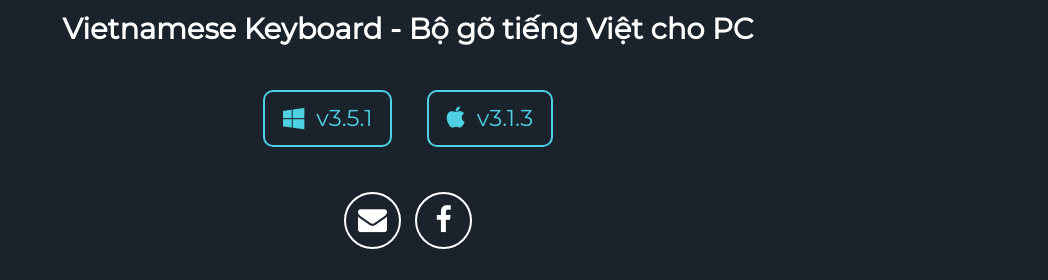
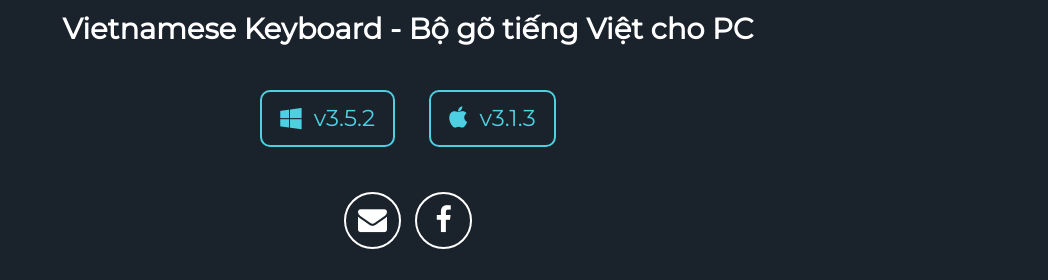
Before and after one commit to lamquangminh/EVKey, a Jekyll site: the page built from docs/index.html, in a window 1280 px wide. Shown: the part 449-729 px from the top of the page, without its empty margins (232-1280 px from the left). Built offline with Jekyll 4.4.1, drawn with Linux system fonts in a browser that asks for light colours; some web fonts are replaced.

Commit message:
Update header.html

```diff
--- a/docs/_includes/header.html
+++ b/docs/_includes/header.html
@@ -61,7 +61,7 @@
 
    <div class="download">
     <a href="https://github.com/lamquangminh/EVKey/releases/download/Release/EVKey.zip" title="Tải về cho Windows" rel="nofollow">
-      <i class="fa fa-windows"></i>&nbsp;&nbsp;<span>v3.5.1</span></a>
+      <i class="fa fa-windows"></i>&nbsp;&nbsp;<span>v3.5.2</span></a>
     <a href="https://github.com/lamquangminh/EVKey/releases/download/Release/EVKeyMac.zip" title="Tải về cho macOS" rel="nofollow">
       <i class="fa fa-apple"></i>&nbsp;&nbsp;<span>v3.1.3</span></a>
   </div>
```
